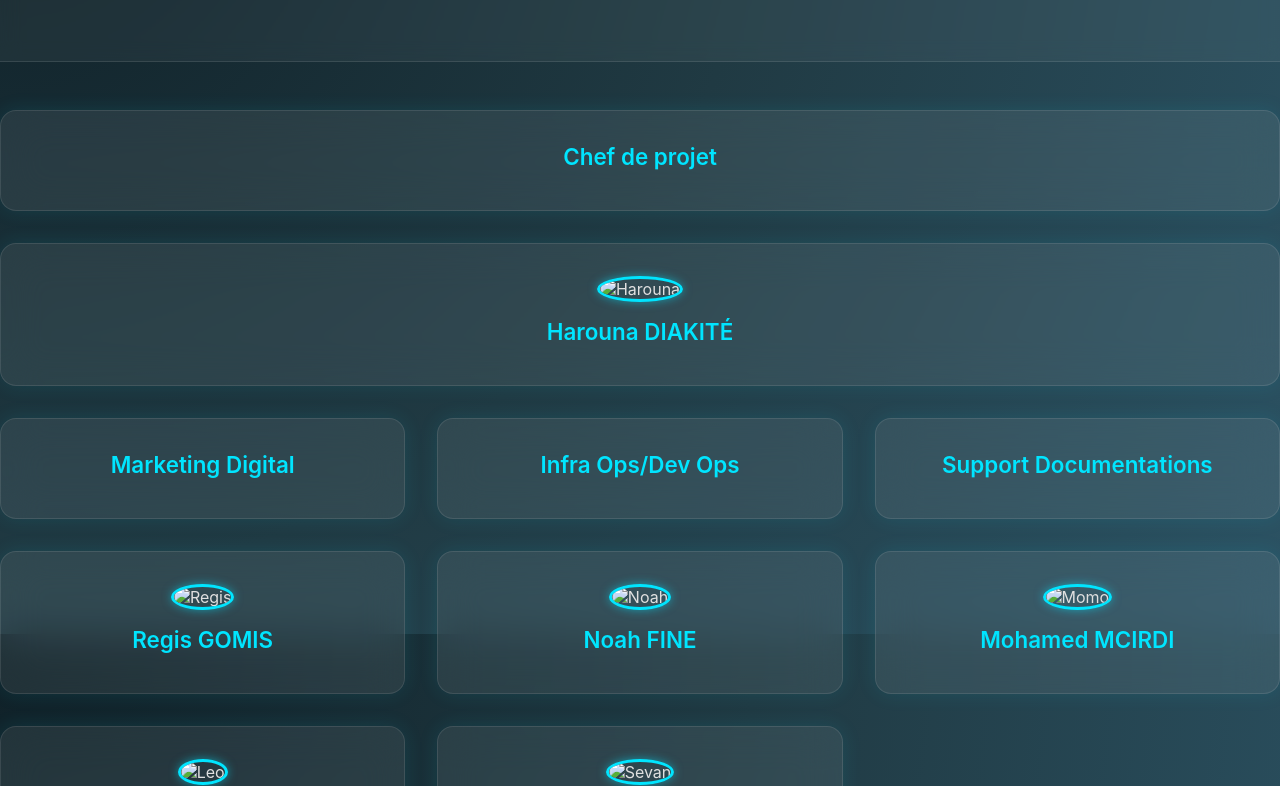
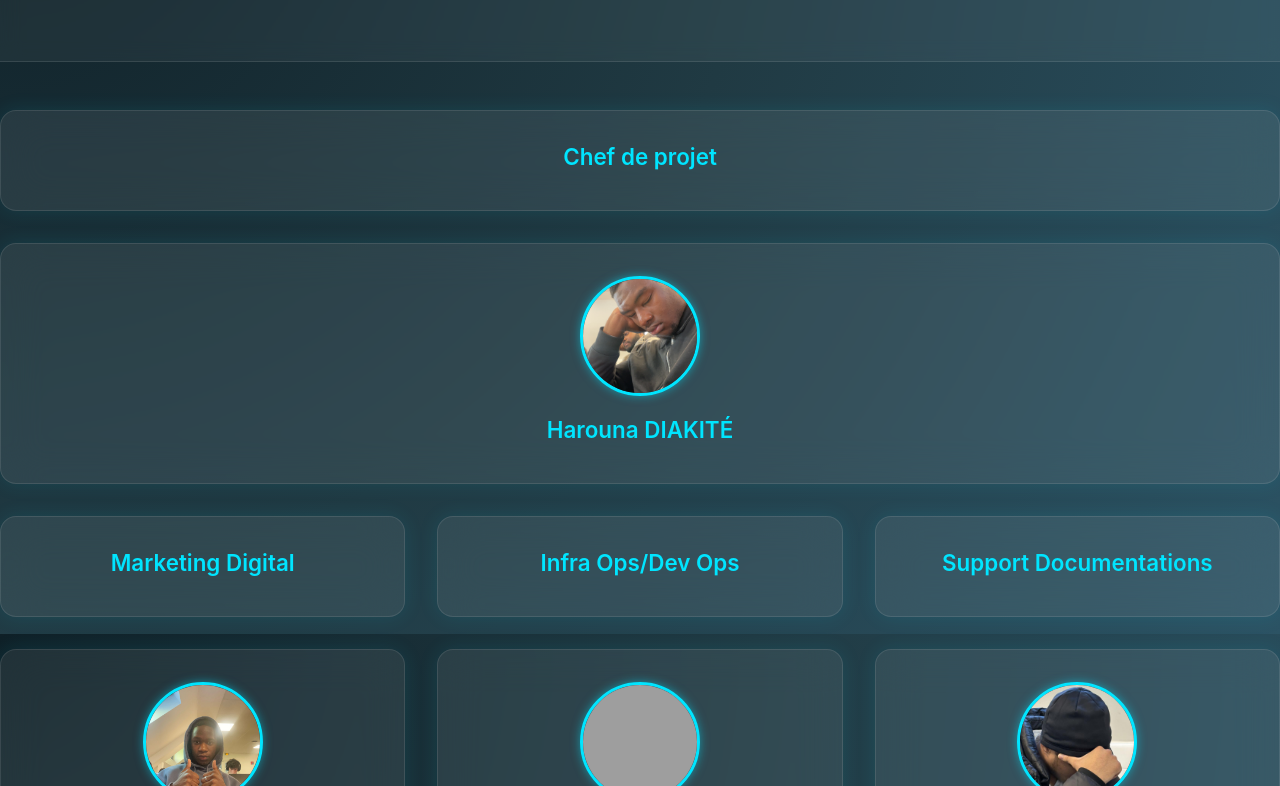
Before and after one commit to Rez310/Hackathon, a plain HTML site: page index.html in a window 1280 px wide. Shown: the part 166-952 px from the top of the page. Drawn offline with Linux system fonts and the light colour scheme; the site is published under a folder, as on GitHub Pages, so addresses that start at the root find nothing.

Commit message:
Fix HTML formatting and ensure proper structure

```diff
--- a/index.html
+++ b/index.html
@@ -40,43 +40,44 @@
     </div>
 
     <div id="sevan" class="team-member">
-      <img src="/picture/Sevan.jpg" alt="Sevan" />
+      <img src="picture/Sevan.jpg" alt="Sevan" />
       <h2><a href="people/sevan.html">Sevan UBEDA</a></h2>
     </div>
 
 
     <div id="momo" class="team-member">
-      <img src="/picture/Momo.jpg" alt="Momo" />
+      <img src="picture/Momo.jpg" alt="Momo" />
       <h2><a href="people/Momo.html">Mohamed MCIRDI</a></h2>
     </div>
 
     <div id="noah" class="team-member">
-      <img src="/picture/Noah.jpg" alt=" Noah" />
+      <img src="picture/Noah.jpg" alt=" Noah" />
       <h2><a href="people/Noah.html">Noah FINE</a></h2>
     </div>
 
 
     <div id="harouna" class="team-member">
-      <img src="/picture/Harouna.jpg" alt="Harouna" />
+      <img src="picture/Harouna.jpg" alt="Harouna" />
       <h2><a href="people/Harouna.html">Harouna DIAKITÉ</a></h2>
     </div>
 
 
     <div id="leo" class="team-member">
-      <img src="/picture/Leo.jpg" alt="Leo" />
+      <img src="picture/Leo.jpg" alt="Leo" />
       <h2><a href="people/Leo.html">Leo BIGOTE</a></h2>
     </div>
 
 
     <div id="regis" class="team-member">
-      <img src="/picture/Regis.jpg" alt="Regis" />
+      <img src="picture/Regis.jpg" alt="Regis" />
       <h2><a href="people/regis.html">Regis GOMIS</a></h2>
     </div>
   </main>
 
   <footer>
     <p>&copy; 2025 Équipe 404founds. Tous droits réservés.</p>
-    <p><a href="/contact/contact.html">Nous contacter</a></p>
+    <p><a href="contact/contact.html">Nous contacter</a></p>
   </footer>
 </body>
+
 </html>
```
